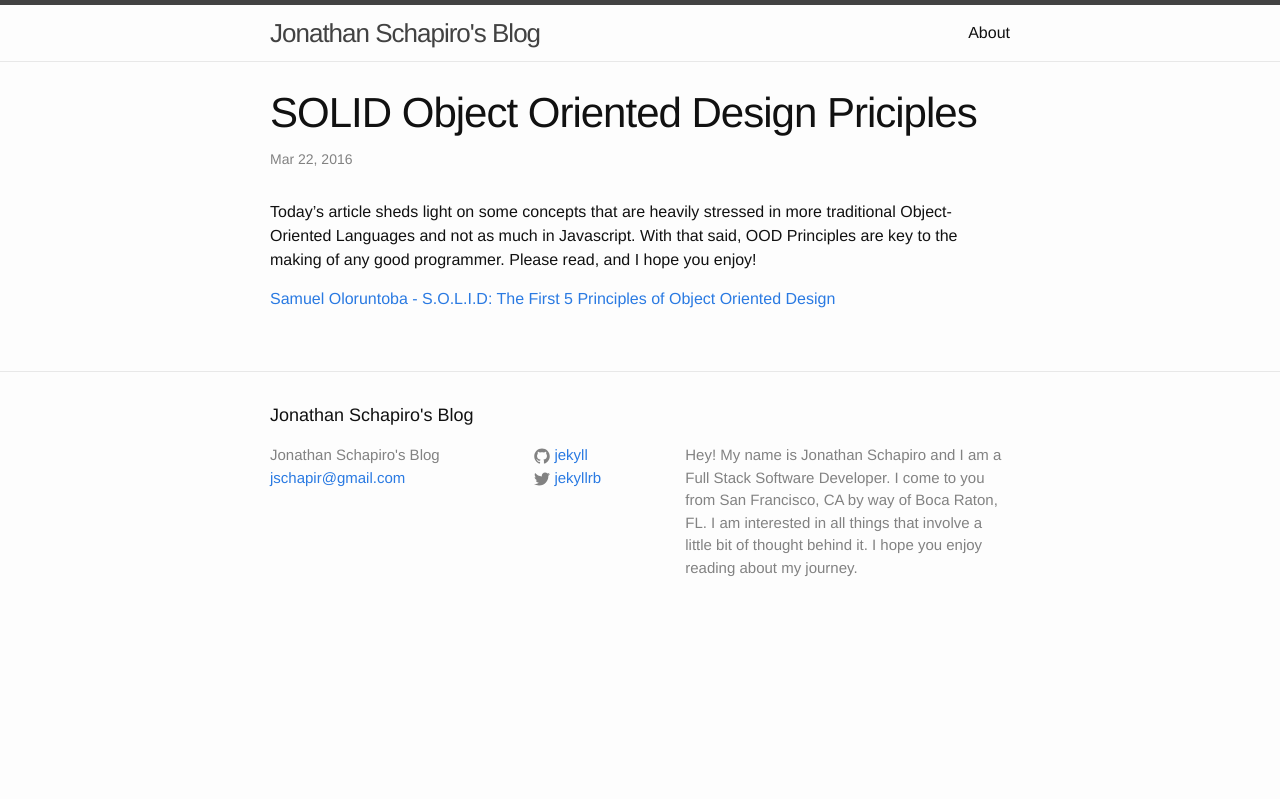
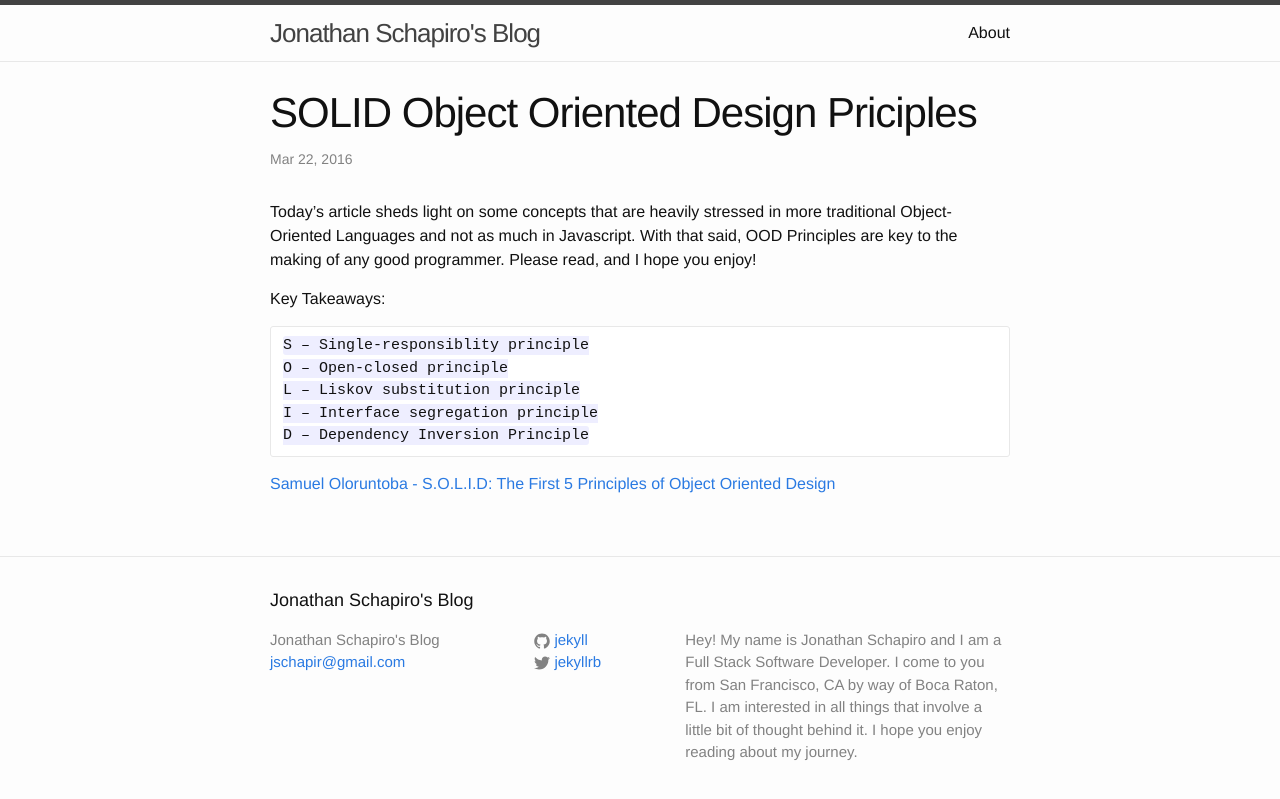
Before and after one commit to jschapiro003/jonathanschapiro.github.io, a Jekyll site: the page built from _posts/2016-03-22-TodayILearned_1.markdown, in a window 1280 px wide. Shown: the top 799 px of the page. Built offline with Jekyll 4.4.1, drawn with Linux system fonts in a browser that asks for light colours.

Commit message:
updated with acronym

```diff
--- a/_posts/2016-03-22-TodayILearned_1.markdown
+++ b/_posts/2016-03-22-TodayILearned_1.markdown
@@ -6,4 +6,13 @@ categories: jekyll update
 ---
 Today's article sheds light on some concepts that are heavily stressed in more traditional Object-Oriented Languages and not as much in Javascript. With that said, OOD Principles are key to the making of any good programmer. Please read, and I hope you enjoy!
 
+Key Takeaways:
+
+	S – Single-responsiblity principle
+	O – Open-closed principle
+	L – Liskov substitution principle
+	I – Interface segregation principle
+	D – Dependency Inversion Principle
+
+
 [Samuel Oloruntoba - S.O.L.I.D: The First 5 Principles of Object Oriented Design](https://scotch.io/bar-talk/s-o-l-i-d-the-first-five-principles-of-object-oriented-design)
```
